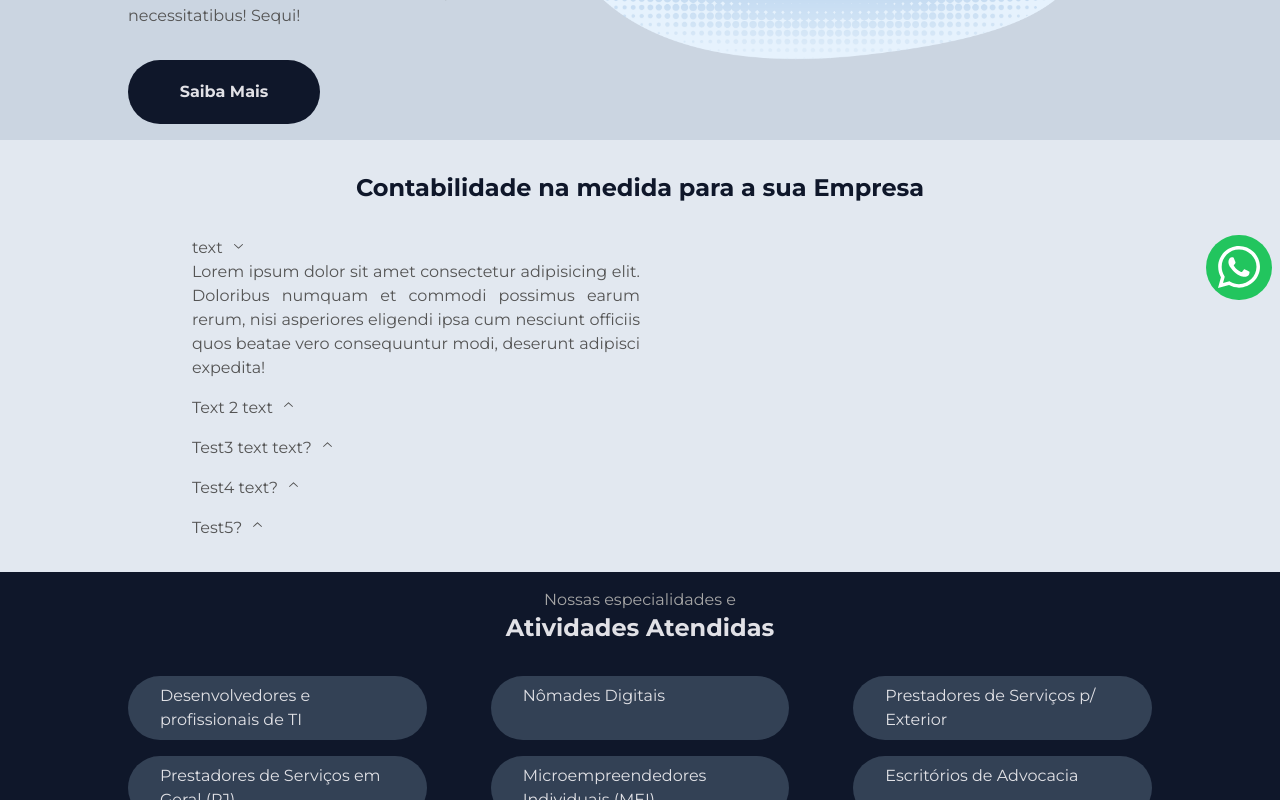
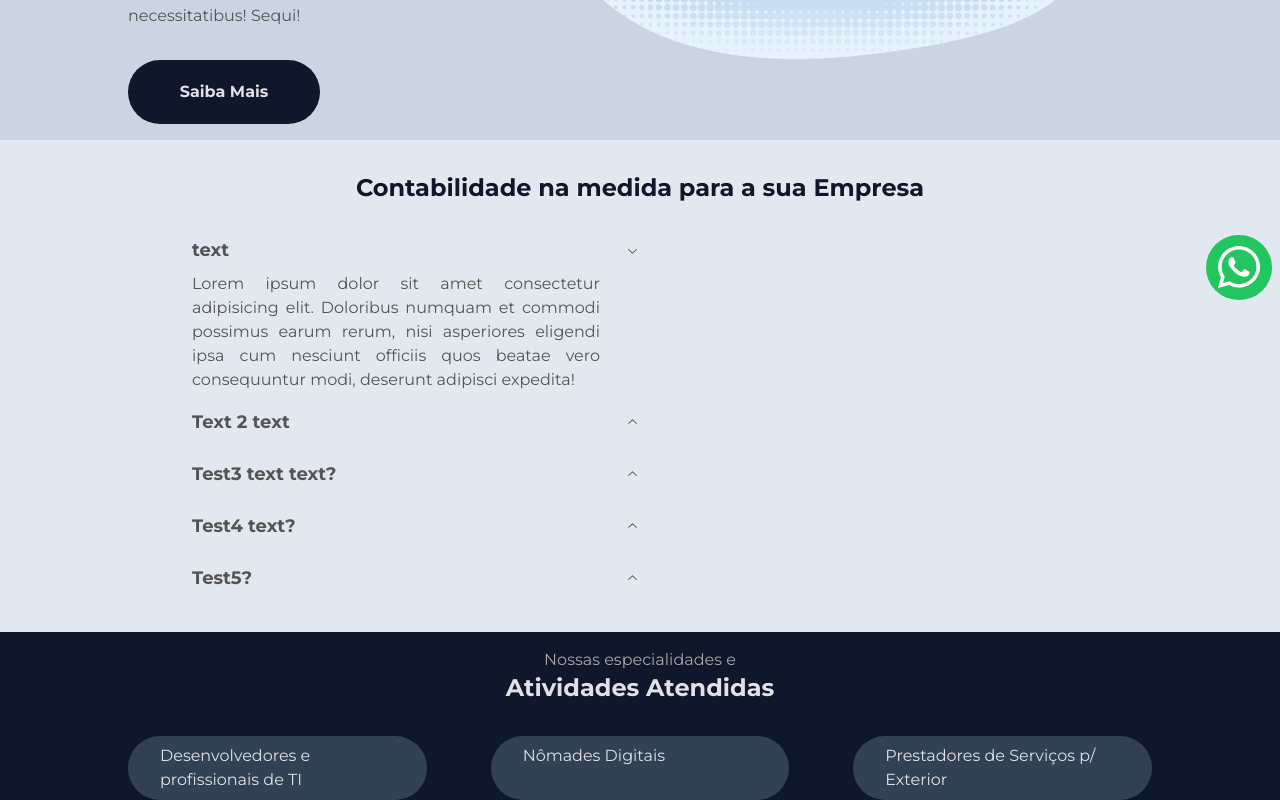
Before and after one commit to artenlf/dalmoarten, a Next.js app: page / in a window 1280 px wide. Shown: the part 492-1292 px from the top of the page. Built offline with nearby package versions, Linux system fonts and the light colour scheme.

Commit message:
styles: accordion styles

```diff
--- a/src/pages/index.tsx
+++ b/src/pages/index.tsx
@@ -39,7 +39,7 @@ export default function Home() {
           Contabilidade na medida para a sua Empresa
         </h2>
         <div
-          className="grid grid-cols-2 max-w-4xl"
+          className="grid grid-cols-2"
         >
           <Accordion.Root
             type="single"
@@ -47,7 +47,9 @@ export default function Home() {
             className="flex flex-col gap-4"
           >
             <Accordion.Item value="item-1">
-              <Accordion.Header className="">
+              <Accordion.Header
+                className="font-bold text-lg flex justify-between mb-2"
+              >
                 text
                 <Accordion.Trigger
                   className="ml-2 data-[state=closed]:rotate-180"
@@ -56,7 +58,7 @@ export default function Home() {
                 </Accordion.Trigger>
               </Accordion.Header>
               <Accordion.Content
-                className="text-justify overflow-hidden
+                className="text-justify overflow-hidden pr-10
                 data-[state=open]:animate-slideDown
                 data-[state=closed]:animate-slideUp"
               >
@@ -65,7 +67,9 @@ export default function Home() {
             </Accordion.Item>
 
             <Accordion.Item value="item-2">
-              <Accordion.Header>
+              <Accordion.Header
+                className="font-bold text-lg flex justify-between mb-2"
+              >
                 Text 2 text
                 <Accordion.Trigger
                   className="ml-2 data-[state=open]:rotate-180"
@@ -74,7 +78,7 @@ export default function Home() {
                 </Accordion.Trigger>
               </Accordion.Header>
               <Accordion.Content
-                className="text-justify overflow-hidden
+                className="text-justify overflow-hidden pr-10
                 data-[state=open]:animate-slideDown
                 data-[state=closed]:animate-slideUp"
               >
@@ -83,7 +87,9 @@ export default function Home() {
             </Accordion.Item>
 
             <Accordion.Item value="item-3">
-              <Accordion.Header>
+              <Accordion.Header
+                className="font-bold text-lg flex justify-between mb-2"
+              >
                 Test3 text text?
 
                 <Accordion.Trigger
@@ -93,7 +99,7 @@ export default function Home() {
                 </Accordion.Trigger>
               </Accordion.Header>
               <Accordion.Content
-                className="text-justify overflow-hidden
+                className="text-justify overflow-hidden pr-10
                 data-[state=open]:animate-slideDown
                 data-[state=closed]:animate-slideUp"
               >
@@ -102,7 +108,9 @@ export default function Home() {
             </Accordion.Item>
 
             <Accordion.Item value="item-4">
-              <Accordion.Header>
+              <Accordion.Header
+                className="font-bold text-lg flex justify-between mb-2"
+              >
                 Test4 text?
 
                 <Accordion.Trigger
@@ -112,7 +120,7 @@ export default function Home() {
                 </Accordion.Trigger>
               </Accordion.Header>
               <Accordion.Content
-                className="text-justify overflow-hidden
+                className="text-justify overflow-hidden pr-10
                 data-[state=open]:animate-slideDown
                 data-[state=closed]:animate-slideUp"
               >
@@ -121,7 +129,9 @@ export default function Home() {
             </Accordion.Item>
 
             <Accordion.Item value="item-5">
-              <Accordion.Header>
+              <Accordion.Header
+                className="font-bold text-lg flex justify-between mb-2"
+              >
                 Test5?
 
                 <Accordion.Trigger
@@ -131,7 +141,7 @@ export default function Home() {
                 </Accordion.Trigger>
               </Accordion.Header>
               <Accordion.Content
-                className="text-justify overflow-hidden
+                className="text-justify overflow-hidden pr-10
                 data-[state=open]:animate-slideDown
                 data-[state=closed]:animate-slideUp"
               >
```
